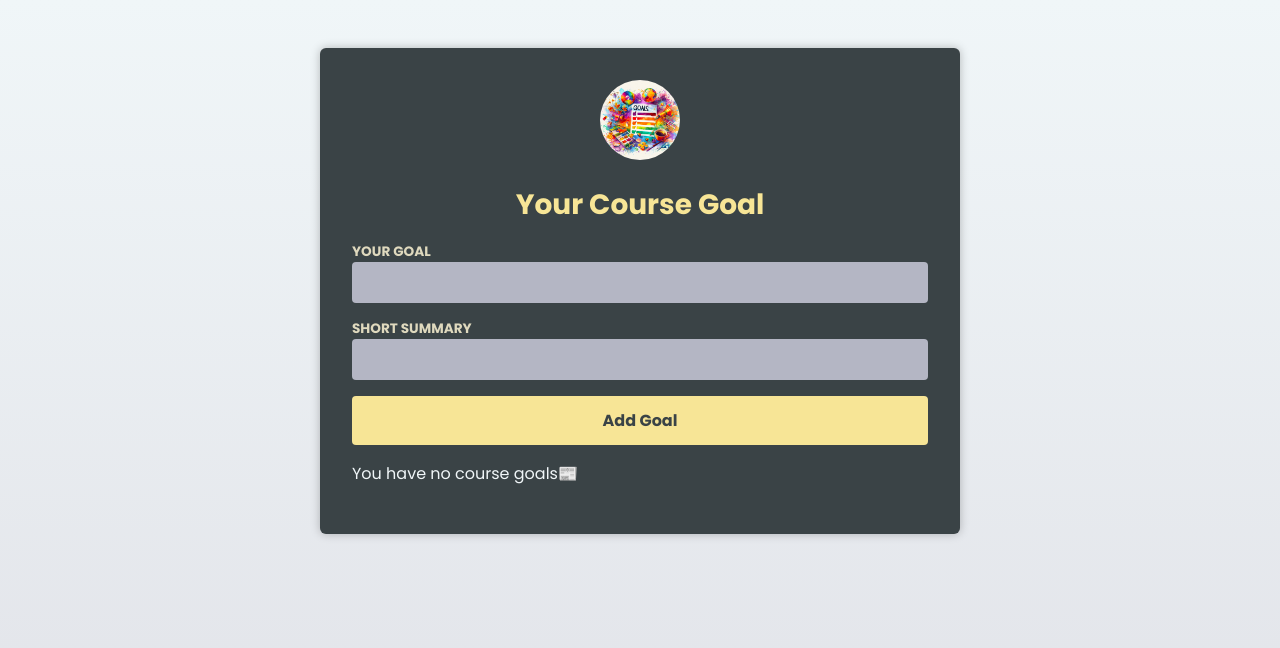
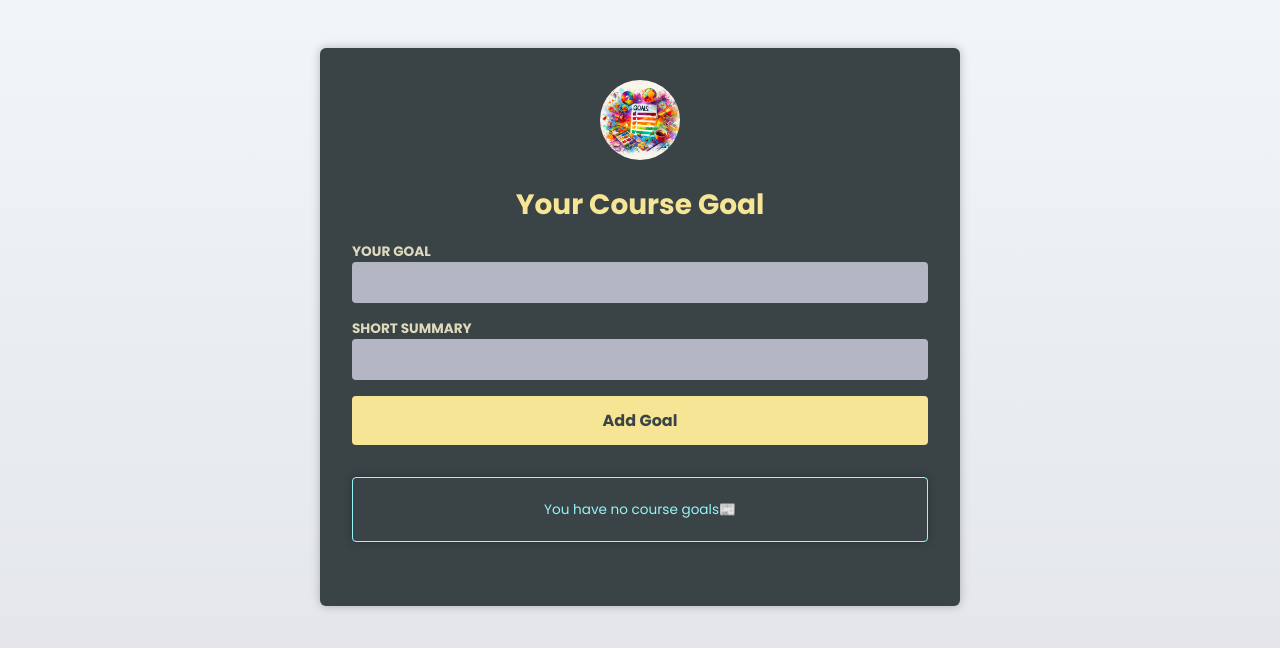
Before and after one commit to MahmoudAmouni/CourseGoal, a React (Vite) app: page / in a window 1280 px wide. Shown: the top 648 px of the page. Built offline with nearby package versions, Linux system fonts and the light colour scheme; the HTML template or start-up script is replaced by a standard one.

Commit message:
Added new feature

```diff
--- a/src/Components/InfoBox.tsx
+++ b/src/Components/InfoBox.tsx
@@ -13,7 +13,7 @@ export default function InfoBox({children,mode}:IBProps) {
         );
     }
     return (
-      <aside className="infobox infobox-warning">
+      <aside className="infobox infobox-warning warning--medium">
         <h2>Warning</h2>
         <p>{children}</p>
       </aside>
--- a/src/index.css
+++ b/src/index.css
@@ -126,7 +126,31 @@ li button:hover {
   color: #f9a73b;
 }
 
-.fallback {
+.infobox {
+  margin: 2rem 0;
+  padding: 0.5rem;
   text-align: center;
-  color: #acd1ce;
+  box-shadow: 0 0 10px rgba(0, 0, 0, 0.25);
+  font-size: 0.85rem;
+  border-radius: 4px;
 }
+
+.infobox-hint {
+  border: 1px solid #96f5f7;
+  color: #96f5f7;
+}
+
+.infobox-warning.warning--low {
+  border: 1px solid #f6d84f;
+  color: #f6d84f;
+}
+
+.infobox-warning.warning--medium {
+  border: 1px solid #f9a73b;
+  color: #f9a73b;
+}
+
+.infobox-warning.warning--high {
+  border: 1px solid #f97373;
+  color: #f97373;
+}
```
